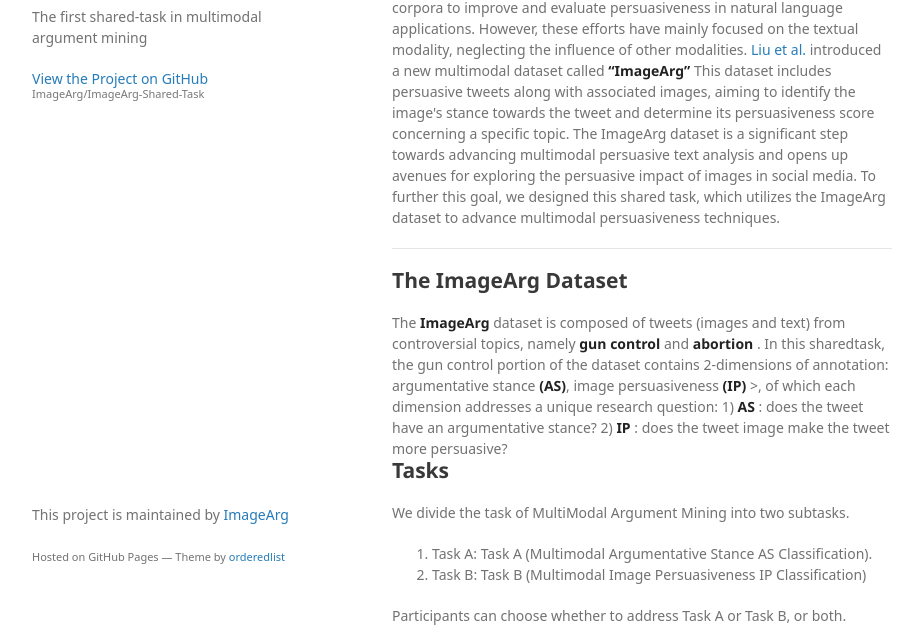
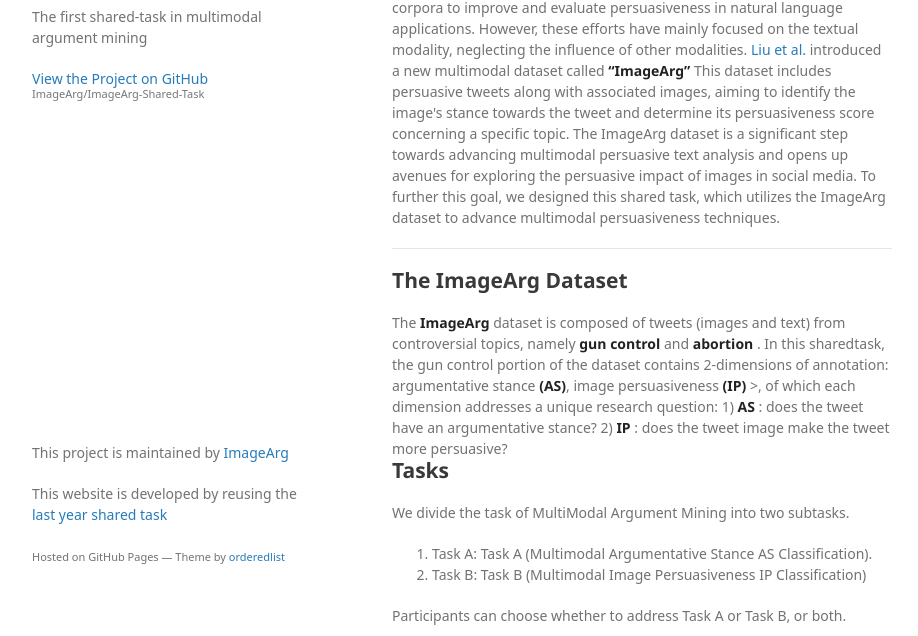
Before and after one commit to ImageArg/imagearg.github.io, a plain HTML site: page index.html in a window 1280 px wide. Shown: the part 164-800 px from the top of the page, without its empty margins (178-1096 px from the left). Drawn offline with Linux system fonts and the light colour scheme; a web font is replaced by a local one.

```diff
--- a/index.html
+++ b/index.html
@@ -240,8 +240,9 @@ Persuasive or Not</p>
       <footer>
 
         <p>This project is maintained by <a href="https://github.com/ImageArg">ImageArg</a></p>
+        <p>This website is developed by reusing the <a href="https://phhei.github.io/ArgsValidNovel/">last year shared task</a> </p>
+        <p><small>Hosted on GitHub Pages — Theme by <a href="https://github.com/orderedlist">orderedlist</a></small></p>
 
-        <p><small>Hosted on GitHub Pages — Theme by <a href="https://github.com/orderedlist">orderedlist</a></small></p>
       </footer>
     </div>
     <script src="./js/scale.fix.js"></script>
```
